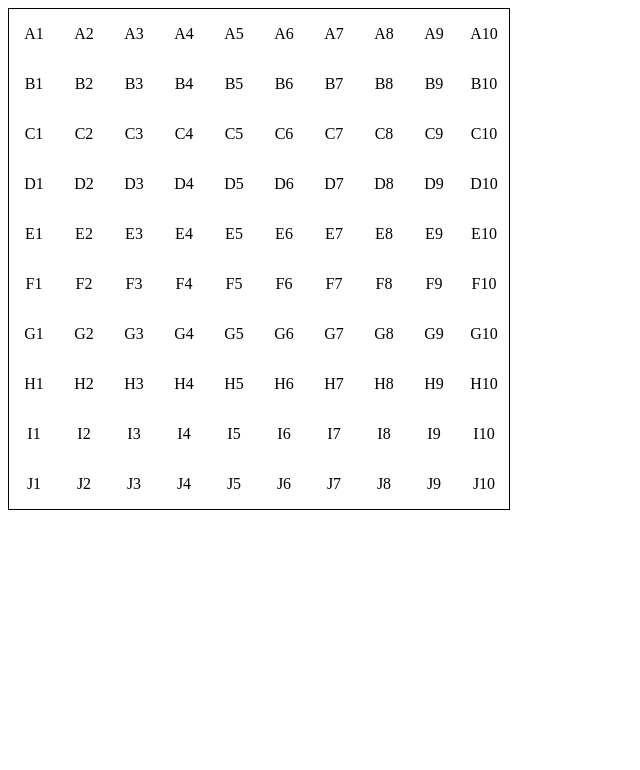
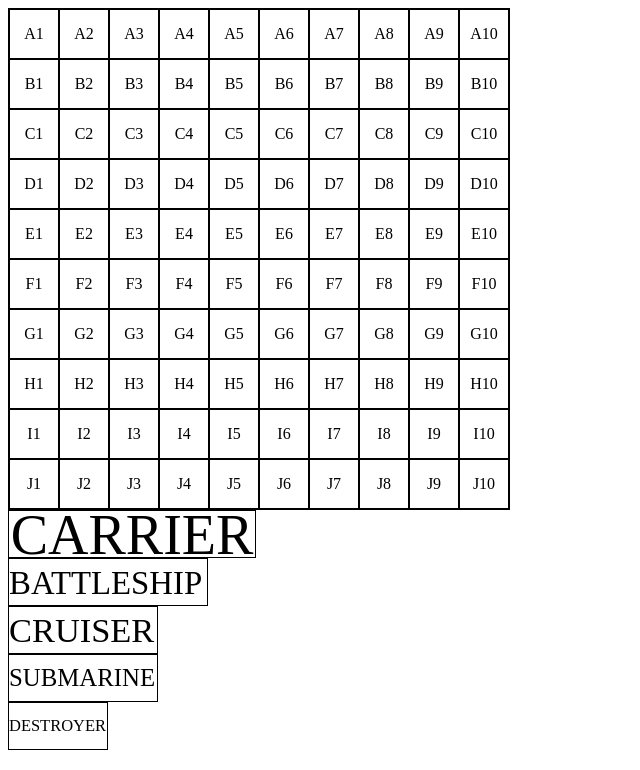
Before and after one commit to gitairman/battleship, a website: page index.html in a window 1280 px wide. Shown: the whole page, without its empty margins (0-640 px from the left). Drawn offline with Linux system fonts and the light colour scheme.

Commit message:
implemented drag and drop v1

```diff
--- a/app.js
+++ b/app.js
@@ -1,27 +1,93 @@
-const gameBoard = document.querySelector('#gameBoard')
+const gameBoard = document.querySelector('#gameBoard');
+let draggingShip;
 
 const createBoard = (length, width) => {
-  const area = length * width
+  const area = length * width;
   let row = 0,
-    col = 0
+    col = 0;
 
-  gameBoard.style.width = `${width * 50}px`
-  gameBoard.style.height = `${length * 50}px`
+  gameBoard.style.width = `${width * 50}px`;
+  gameBoard.style.height = `${length * 50}px`;
   for (let i = 0; i < area; i++) {
-    console.log(i / length)
-    row = Math.floor(i / length) + 65
-    col = (i % width) + 1
-    gameBoard.insertAdjacentHTML(
-      'beforeend',
-      `<div
-        style="width:${50}px; height:${50}px;"
-        class="tile"
-        id=tile-${i}
-        data-coord=${String.fromCharCode(row) + col}>
-        ${String.fromCharCode(row) + col}
-      </div>`
-    )
+    // console.log(i / length);
+    row = Math.floor(i / length) + 65;
+    col = (i % width) + 1;
+
+    const tile = document.createElement('div');
+    const coord = String.fromCharCode(row) + col;
+    tile.style.width = tile.style.height = '48px';
+    tile.className = 'tile';
+    tile.id = `tile-${i}`;
+    tile.dataset.coord = coord;
+    tile.innerText = coord;
+    // console.log(tile);
+
+    tile.addEventListener('click', () => {
+      console.log(`You just clicked ${coord}`);
+    });
+    tile.addEventListener('dragenter', (e) => {
+      e.preventDefault();
+
+      e.target.style.backgroundColor = 'blue';
+
+      let count = draggingShip.dataset.size;
+
+      let nextSibling = e.target.nextSibling;
+      while (count > 1) {
+        nextSibling.style.backgroundColor = 'blue';
+        nextSibling = nextSibling.nextSibling;
+        count--;
+      }
+    });
+    tile.addEventListener('dragleave', (e) => {
+      e.preventDefault();
+      e.target.style.backgroundColor = 'transparent';
+    });
+    tile.addEventListener('dragover', (e) => {
+      e.preventDefault();
+      e.dataTransfer.dropEffect = 'move';
+    });
+    tile.addEventListener('drop', (e) => {
+      e.preventDefault();
+      console.log(e.dataTransfer);
+
+      const data = e.dataTransfer.getData('text');
+      console.log(data);
+
+      const ship = document.getElementById(data);
+      console.log(ship);
+
+      e.target.appendChild(ship);
+      ship.style.position = 'absolute';
+    });
+
+    gameBoard.insertAdjacentElement('beforeend', tile);
   }
-}
+};
 
-createBoard(10, 10)
+const dragStart = (e) => {
+  // console.log(e);
+  e.dataTransfer.setData('text', e.target.id);
+  draggingShip = e.target;
+
+  e.dataTransfer.effectAllowed = 'move';
+};
+
+const handleShipClick = (e) => {
+  const orientation = e.target.style;
+  const vertical = 'rotate(90deg)';
+  const horizontal = 'rotate(0deg)';
+  if (orientation.transform === vertical)
+    return (orientation.transform = horizontal);
+  orientation.transform = vertical;
+};
+
+createBoard(10, 10);
+
+const ships = document.querySelectorAll('.ship');
+console.log(ships);
+
+ships.forEach((ship) => {
+  ship.addEventListener('dragstart', dragStart);
+  ship.addEventListener('click', handleShipClick);
+});
--- a/index.html
+++ b/index.html
@@ -4,9 +4,24 @@
     <meta charset="UTF-8" />
     <title>Battleship</title>
     <link rel="stylesheet" href="styles.css" />
+    <script src="app.js" defer></script>
   </head>
   <body>
     <div id="gameBoard"></div>
-    <script src="app.js"></script>
+    <div class="ship p1" id="carrier" data-size="5" draggable="true">
+      CARRIER
+    </div>
+    <div class="ship p1" id="battleship" data-size="4" draggable="true">
+      BATTLESHIP
+    </div>
+    <div class="ship p1" id="cruiser" data-size="3" draggable="true">
+      CRUISER
+    </div>
+    <div class="ship p1" id="submarine" data-size="3" draggable="true">
+      SUBMARINE
+    </div>
+    <div class="ship p1" id="destroyer" data-size="2" draggable="true">
+      DESTROYER
+    </div>
   </body>
 </html>
--- a/styles.css
+++ b/styles.css
@@ -9,4 +9,58 @@
   display: flex;
   justify-content: center;
   align-items: center;
+  border: solid black 1px;
+  position: relative;
 }
+
+.ship {
+  z-index: 9;
+}
+
+#carrier {
+  border: solid black 1px;
+  text-align: center;
+  line-height: 48px;
+  height: 46px;
+  width: 246px;
+  font-size: 3.5rem;
+  top: 0%;
+  left: 0%;
+}
+
+#battleship {
+  border: solid black 1px;
+  line-height: 48px;
+  height: 46px;
+  width: 198px;
+  font-size: 2.05rem;
+  top: 0%;
+  left: 0%;
+}
+#cruiser {
+  border: solid black 1px;
+  line-height: 46px;
+  height: 46px;
+  width: 148px;
+  font-size: 2.15rem;
+  top: 0%;
+  left: 0%;
+}
+#submarine {
+  border: solid black 1px;
+  line-height: 46px;
+  height: 46px;
+  width: 148px;
+  font-size: 1.55rem;
+  top: 0%;
+  left: 0%;
+}
+#destroyer {
+  border: solid black 1px;
+  line-height: 46px;
+  height: 46px;
+  width: 98px;
+  font-size: 1.03rem;
+  top: 0%;
+  left: 0%;
+}
```
Also changed, not shown: package.json (added, +20 -0 lines).
